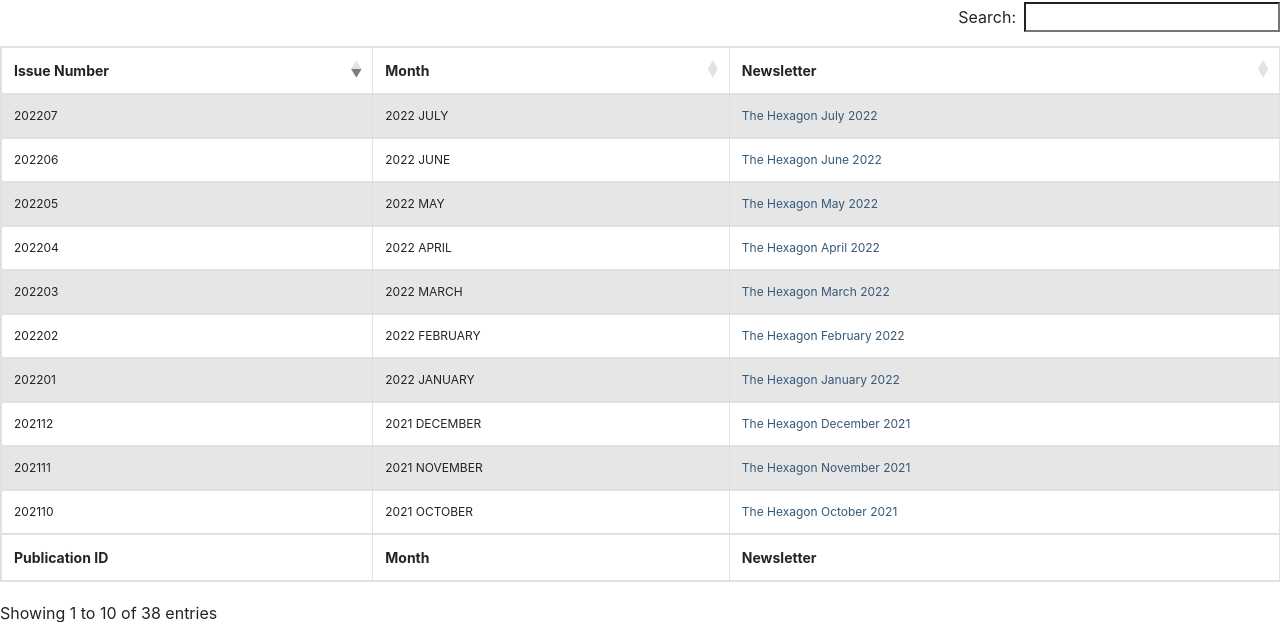
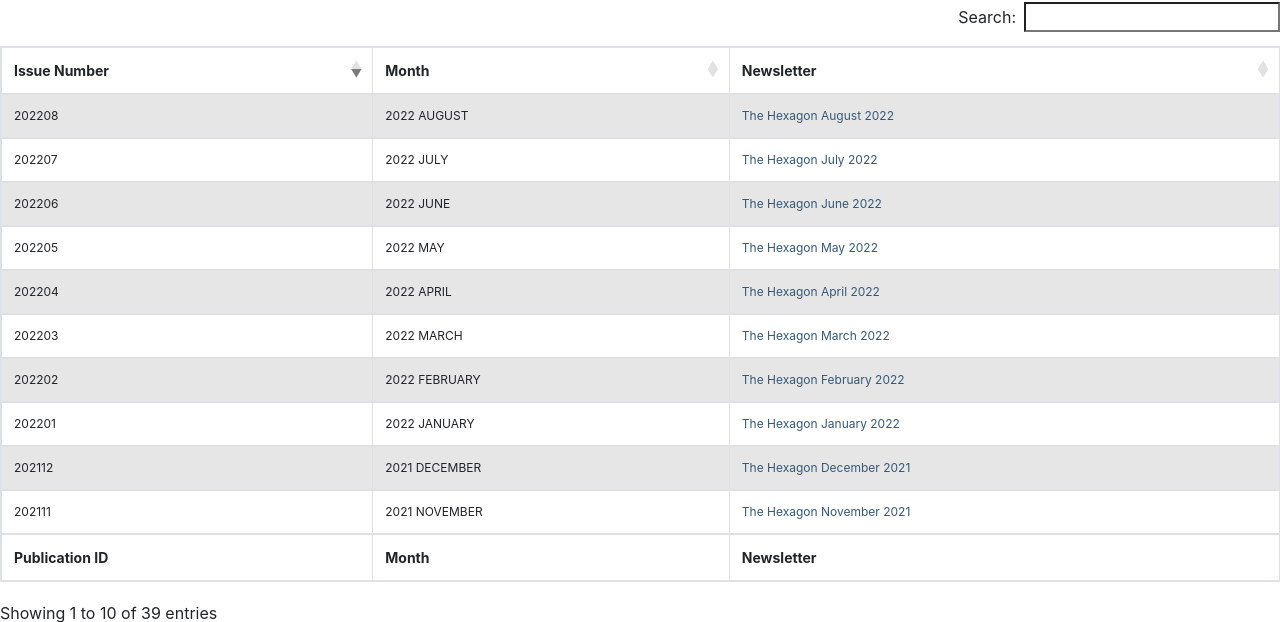
Before and after one commit to thecodesydney/codesydneywebsite, a Flask app: page /newsletter in a window 1280 px wide. Shown: the part 302-924 px from the top of the page. Run offline with Flask 2, Linux system fonts and the light colour scheme; some libraries are stand-ins or nearby versions.

Commit message:
The Hexagon August 2022

```diff
--- a/templates/newsletter.html
+++ b/templates/newsletter.html
@@ -28,6 +28,11 @@
             </tr>
         </thead>
         <tbody>
+            <tr>
+              <td>202208</td>
+              <td>2022 AUGUST</td>
+              <td><a href="{{ url_for('static', filename='pdf/The_Hexagon_August_2022.pdf') }}" target="_blank">The Hexagon August 2022</a></td>
+            </tr>
             <tr>
               <td>202207</td>
               <td>2022 JULY</td>
```
Also changed, not shown: 1 other file.
